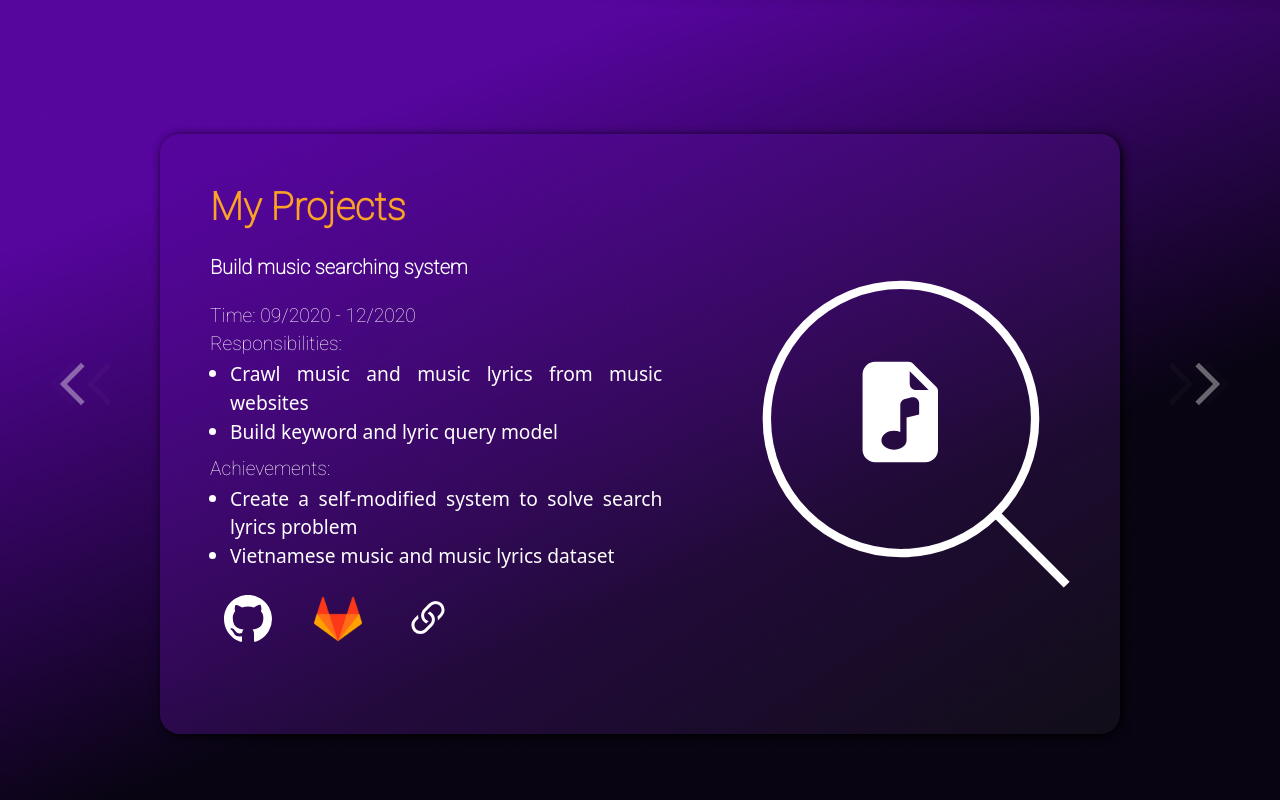
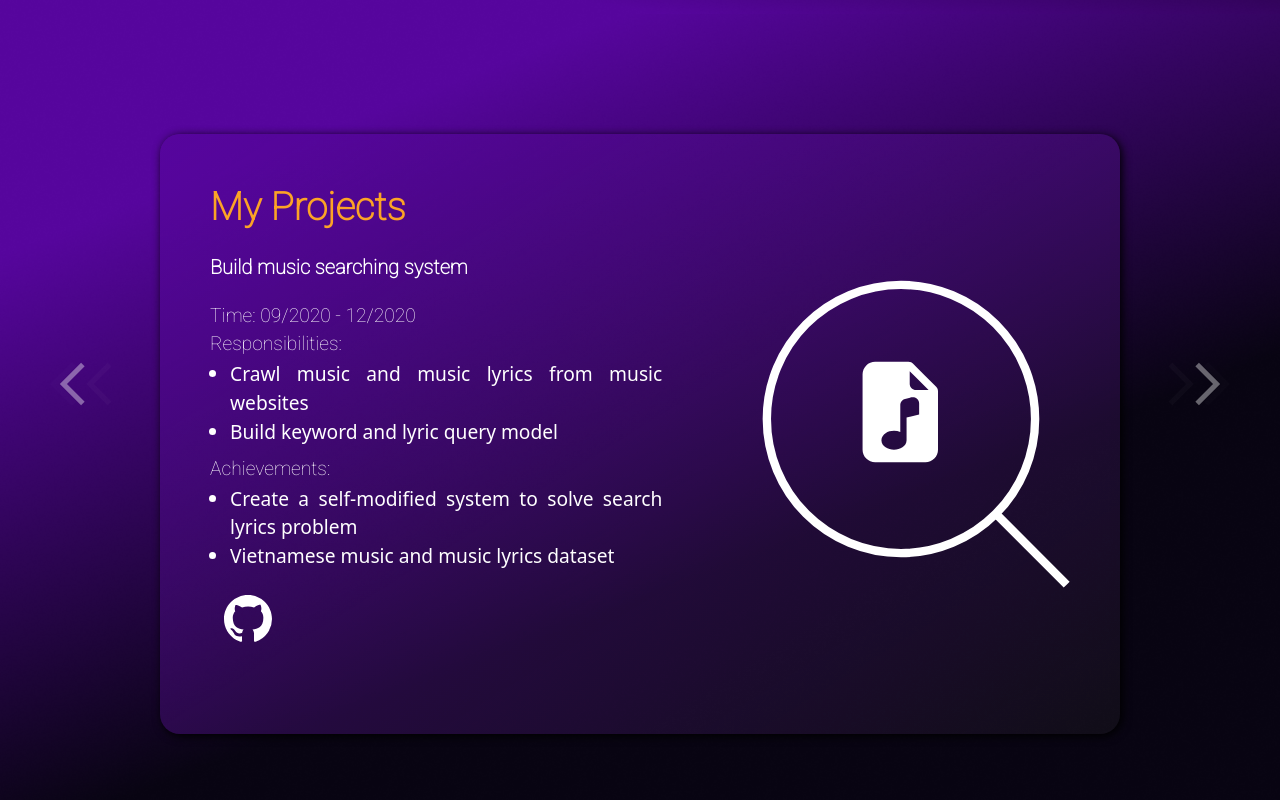
Before and after one commit to chauminhnguyen/my-website, a Next.js app: page /home in a window 1280 px wide. Shown: the part 1586-2386 px from the top of the page. Built offline with nearby package versions, Linux system fonts and the light colour scheme.

Commit message:
update link

```diff
--- a/components/Projects.js
+++ b/components/Projects.js
@@ -74,22 +74,30 @@ function Projects() {
                         </ul>
 
                         <div className="icon">
-                            <a href="https://github.com/chauminhnguyen"><i>
+
+                            {jsonData['projects'][index]['github_link'] !=  "" &&
+                                <a href={jsonData['projects'][index]['github_link']}><i>
                                     <svg xmlns="http://www.w3.org/2000/svg" width="16" height="16" fill="currentColor" className="bi bi-github" viewBox="0 0 16 16">
                                         <path d="M8 0C3.58 0 0 3.58 0 8c0 3.54 2.29 6.53 5.47 7.59.4.07.55-.17.55-.38 0-.19-.01-.82-.01-1.49-2.01.37-2.53-.49-2.69-.94-.09-.23-.48-.94-.82-1.13-.28-.15-.68-.52-.01-.53.63-.01 1.08.58 1.23.82.72 1.21 1.87.87 2.33.66.07-.52.28-.87.51-1.07-1.78-.2-3.64-.89-3.64-3.95 0-.87.31-1.59.82-2.15-.08-.2-.36-1.02.08-2.12 0 0 .67-.21 2.2.82.64-.18 1.32-.27 2-.27.68 0 1.36.09 2 .27 1.53-1.04 2.2-.82 2.2-.82.44 1.1.16 1.92.08 2.12.51.56.82 1.27.82 2.15 0 3.07-1.87 3.75-3.65 3.95.29.25.54.73.54 1.48 0 1.07-.01 1.93-.01 2.2 0 .21.15.46.55.38A8.012 8.012 0 0 0 16 8c0-4.42-3.58-8-8-8z"/>
                                     </svg>
                                 </i></a>
+                            }
 
-                            <a href="https://github.com/chauminhnguyen"><i>
+                            {jsonData['projects'][index]['gitlab_link'] != "" &&
+                                <a href={jsonData['projects'][index]['gitlab_link']}><i>
                                     <img src="/home/gitlab.png" alt="" />
                                 </i></a>
+                            }
 
-                            <a href="https://github.com/chauminhnguyen"><i>
+                            {jsonData['projects'][index]['web_link'] != "" &&
+                                <a href={jsonData['projects'][index]['web_link']}><i>
                                     <svg xmlns="http://www.w3.org/2000/svg" width="16" height="16" fill="currentColor" className="bi bi-link-45deg" viewBox="0 0 16 16">
                                         <path d="M4.715 6.542 3.343 7.914a3 3 0 1 0 4.243 4.243l1.828-1.829A3 3 0 0 0 8.586 5.5L8 6.086a1.002 1.002 0 0 0-.154.199 2 2 0 0 1 .861 3.337L6.88 11.45a2 2 0 1 1-2.83-2.83l.793-.792a4.018 4.018 0 0 1-.128-1.287z"/>
                                         <path d="M6.586 4.672A3 3 0 0 0 7.414 9.5l.775-.776a2 2 0 0 1-.896-3.346L9.12 3.55a2 2 0 1 1 2.83 2.83l-.793.792c.112.42.155.855.128 1.287l1.372-1.372a3 3 0 1 0-4.243-4.243L6.586 4.672z"/>
                                     </svg>
                                 </i></a>
+                            }
+
                         </div>
                     </div>
 
```
Lines whose indentation alone changed are shown as unchanged.
